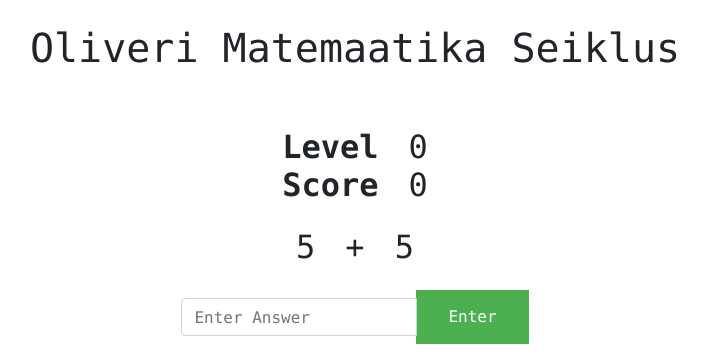
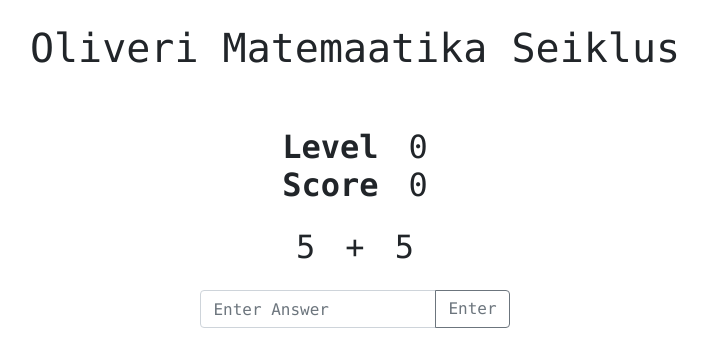
Before and after one commit to tomimarkus991/Oliveri-Matemaatika-Seiklus, a PHP site: page / in a window 1280 px wide. Shown: the top 360 px of the page, without its empty margins (285-992 px from the left). Run offline with PHP 8.4, Linux system fonts and the light colour scheme.

Commit message:
try fix for submit answer

```diff
--- a/home.html
+++ b/home.html
@@ -51,7 +51,7 @@
             <div class="form-group input-group mx-sm-3 mb-2">
                 <input class="form-control user-answer" type="number" placeholder="Enter Answer"></input>
                 <div class="input-group-append">
-                    <button class="button" type="submit">Enter</button>
+                    <button class="btn btn-outline-secondary" type="submit">Enter</button>
                   </div>
             </div>
         </form>
--- a/styles.css
+++ b/styles.css
@@ -14,16 +14,6 @@ input[type="number"] {
   margin: 0;
   padding: 0;
   font-family: consolas;
-}
-.button {
-  background-color: #4caf50; /* Green */
-  border: none;
-  color: white;
-  padding: 15px 32px;
-  text-align: center;
-  text-decoration: none;
-  display: inline-block;
-  font-size: 16px;
 }
 
 .score-animation {
```
